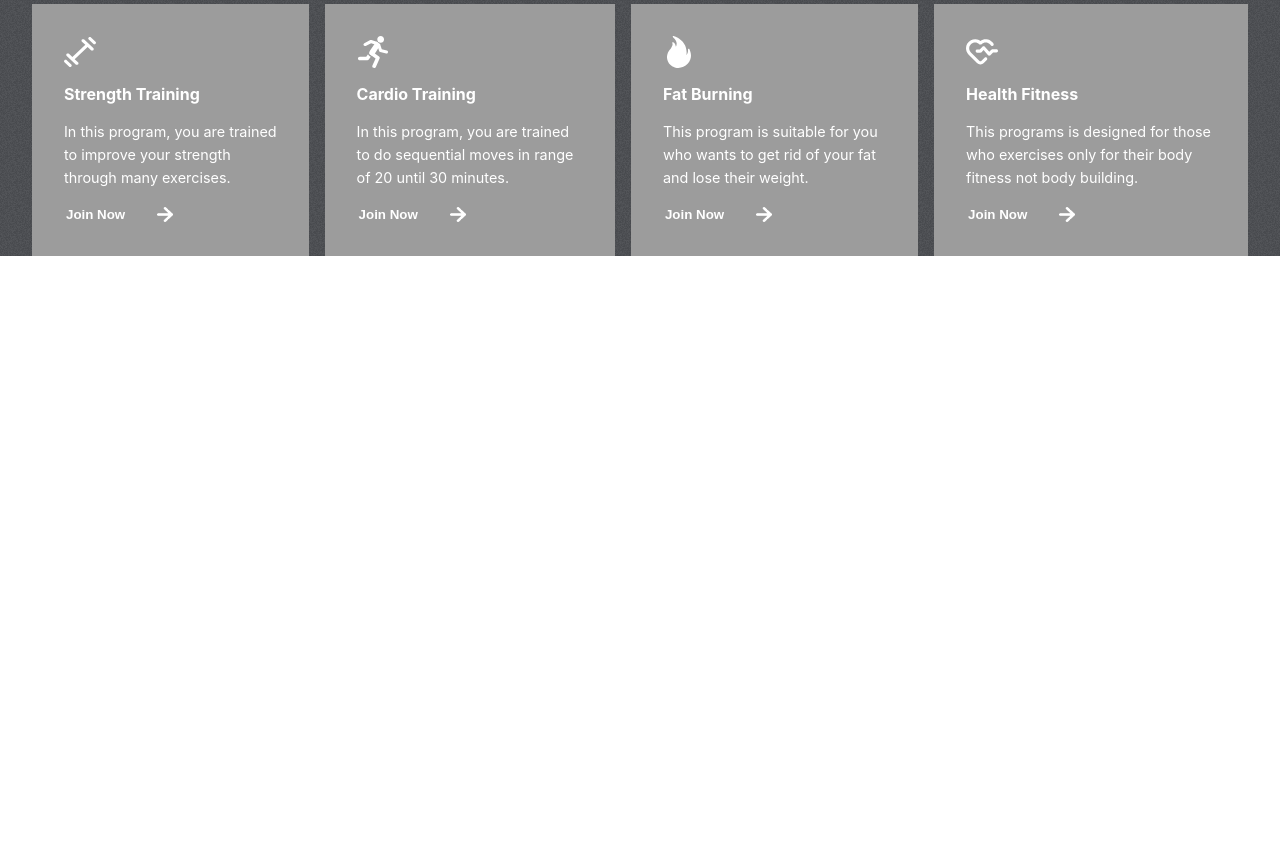
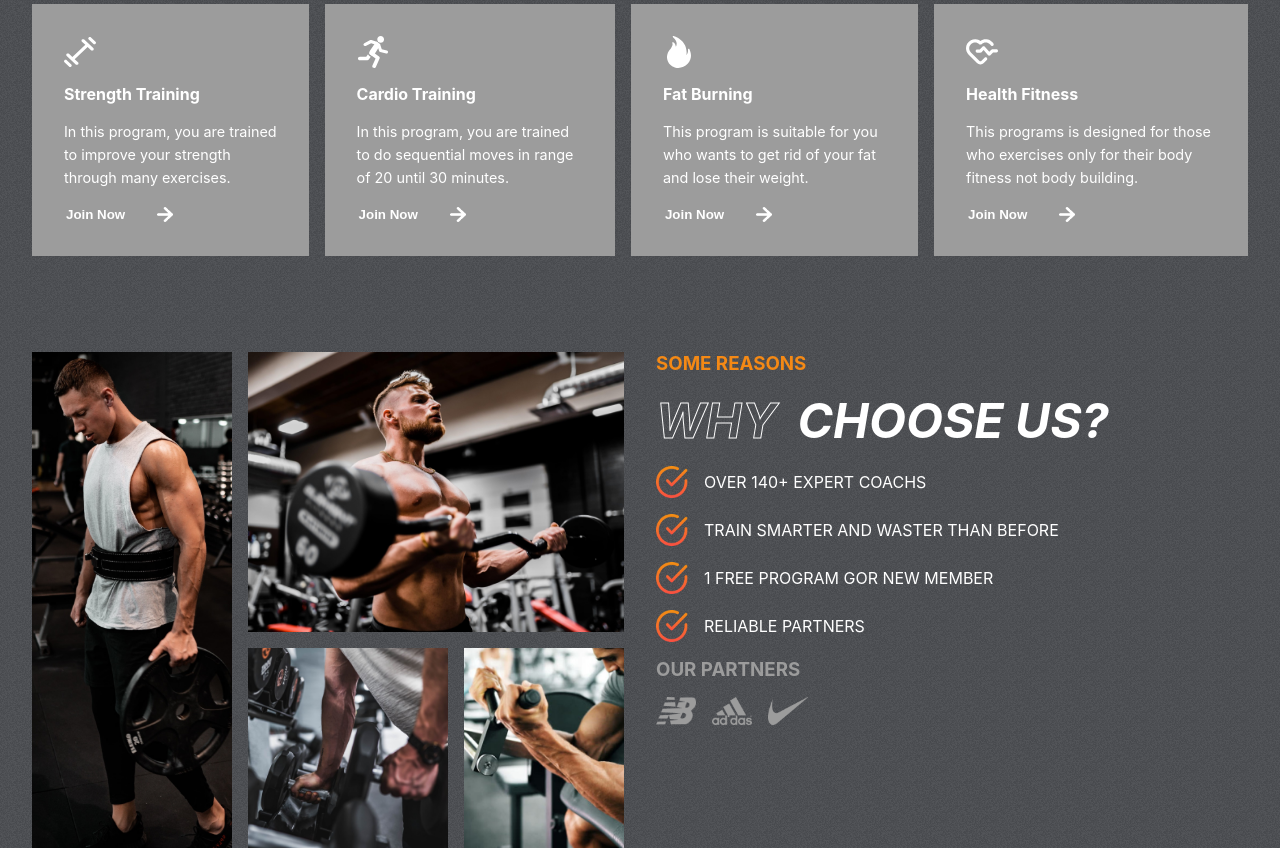
Before and after one commit to delilah07/gym-lp, a React (Create React App) app: page / in a window 1280 px wide. Shown: the part 879-1727 px from the top of the page. Before the commit the page ends 1135 px from the top, so only its background shows below. Built offline with nearby package versions, Linux system fonts and the light colour scheme.

Commit message:
add reasons section and gh-pages-deploy

```diff
--- a/package.json
+++ b/package.json
@@ -1,6 +1,7 @@
 {
   "name": "gym-lp",
   "version": "0.1.0",
+  "homepage": "http:delilah07.github.io/gyp-lp",
   "private": true,
   "dependencies": {
     "@testing-library/jest-dom": "^5.16.5",
@@ -13,6 +14,8 @@
   },
   "scripts": {
     "start": "react-scripts start",
+    "predeploy": "npm run build",
+    "deploy": "gh-pages -d build",
     "build": "react-scripts build",
     "test": "react-scripts test",
     "eject": "react-scripts eject"
@@ -34,5 +37,8 @@
       "last 1 firefox version",
       "last 1 safari version"
     ]
+  },
+  "devDependencies": {
+    "gh-pages": "^5.0.0"
   }
 }
--- a/src/App.css
+++ b/src/App.css
@@ -40,6 +40,16 @@ h5,
 h6 {
   color: inherit;
 }
+h2 {
+  display: flex;
+  font-weight: bold;
+  font-size: 3rem;
+  text-transform: uppercase;
+  font-style: italic;
+}
+h3 {
+  font-weight: bold;
+}
 .border-text {
   color: transparent;
   -webkit-text-stroke-width: 1px;
@@ -59,14 +69,21 @@ h6 {
 }
 .btn:hover {
   cursor: pointer;
-  border: 2px solid white;
+  border: 2px solid black;
 }
 .btn-orange {
   border-color: var(--orange);
   background-color: var(--orange);
   color: #fff;
 }
+.btn.btn-orange:hover {
+  border: 2px solid white;
+}
+
 .btn-orange-border {
   background-color: transparent;
   color: #fff;
 }
+.btn.btn-orange-border:hover {
+  border: 2px solid var(--orange);
+}
--- a/src/App.js
+++ b/src/App.js
@@ -1,12 +1,14 @@
 import './App.css';
 import Hero from './components/HeroSection/Hero';
 import Programs from './components/ProgramsSection/Programs';
+import Reasons from './components/Reasons/Reasons';
 
 function App() {
   return (
     <div className="App">
       <Hero />
       <Programs />
+      <Reasons />
     </div>
   );
 }
--- a/src/components/ProgramsSection/Programs.css
+++ b/src/components/ProgramsSection/Programs.css
@@ -6,13 +6,8 @@
   padding: 0 2rem;
 }
 .programs__header {
-  display: flex;
   gap: 5rem;
-  font-weight: bold;
-  font-size: 3rem;
   justify-content: center;
-  text-transform: uppercase;
-  font-style: italic;
 }
 .programs__categories {
   display: flex;
--- /dev/null
+++ b/src/components/Reasons/Reasons.css
@@ -0,0 +1,63 @@
+.reasons {
+  padding: 0 2rem;
+  display: flex;
+  gap: 2rem;
+  color: #fff;
+}
+.reasons__left {
+  flex: 1 1;
+  display: grid;
+  grid-template-columns: 1fr 1fr 0.8fr;
+  gap: 1rem;
+  grid-template-rows: 35vh 25vh;
+}
+.reasons__left > img {
+  object-fit: cover;
+  width: 100%;
+  height: 100%;
+}
+.reasons__left > img:nth-child(1) {
+  grid-row: 1/3;
+}
+.reasons__left > img:nth-child(2) {
+  grid-column: 2/4;
+}
+.reasons__right {
+  flex: 1 1;
+  text-transform: uppercase;
+  display: flex;
+  gap: 1rem;
+  flex-direction: column;
+}
+.reasons__subtitle {
+  color: var(--orange);
+}
+h2.reasons__title {
+  gap: 1.3rem;
+}
+.reasons__details {
+  display: flex;
+  flex-direction: column;
+  gap: 1rem;
+}
+.reasons__detail {
+  display: flex;
+  gap: 1rem;
+  align-items: center;
+  font-size: 1rem;
+}
+.reasons__detail img {
+  width: 2rem;
+  height: 2rem;
+}
+.partners__title {
+  color: var(--gray);
+}
+.partners__list {
+  display: flex;
+  gap: 1rem;
+  margin: 1rem 0;
+}
+.partners__list img {
+  width: 2.5rem;
+}
--- /dev/null
+++ b/src/components/Reasons/Reasons.jsx
@@ -0,0 +1,58 @@
+import React from 'react';
+import './Reasons.css';
+import image1 from '../../assets/image1.png';
+import image2 from '../../assets/image2.png';
+import image3 from '../../assets/image3.png';
+import image4 from '../../assets/image4.png';
+import nb from '../../assets/nb.png';
+import adidas from '../../assets/adidas.png';
+import nike from '../../assets/nike.png';
+import tick from '../../assets/tick.png';
+
+const Reasons = () => {
+  return (
+    <section className="reasons">
+      <div className="reasons__left">
+        <img src={image1} alt="" />
+        <img src={image2} alt="" />
+        <img src={image3} alt="" />
+        <img src={image4} alt="" />
+      </div>
+      <div className="reasons__right">
+        <h3 className="reasons__subtitle">some reasons</h3>
+        <h2 className="reasons__title">
+          <span className="border-text">Why</span>
+          <span> choose us?</span>
+        </h2>
+        <div className="reasons__details">
+          <div className="reasons__detail">
+            <img src={tick} alt="" />
+            <span>over 140+ expert coachs</span>
+          </div>
+          <div className="reasons__detail">
+            <img src={tick} alt="" />
+            <span>train smarter and waster than before</span>
+          </div>
+          <div className="reasons__detail">
+            <img src={tick} alt="" />
+            <span>1 free program gor new member</span>
+          </div>
+          <div className="reasons__detail">
+            <img src={tick} alt="" />
+            <span>reliable partners</span>
+          </div>
+        </div>
+        <div className="reasons__partners">
+          <h3 className="partners__title">our Partners</h3>
+          <div className="partners__list">
+            <img src={nb} alt="" />
+            <img src={adidas} alt="" />
+            <img src={nike} alt="" />
+          </div>
+        </div>
+      </div>
+    </section>
+  );
+};
+
+export default Reasons;
```
Also changed, not shown: 1 other file (tests, documents, lock files or other folders).
